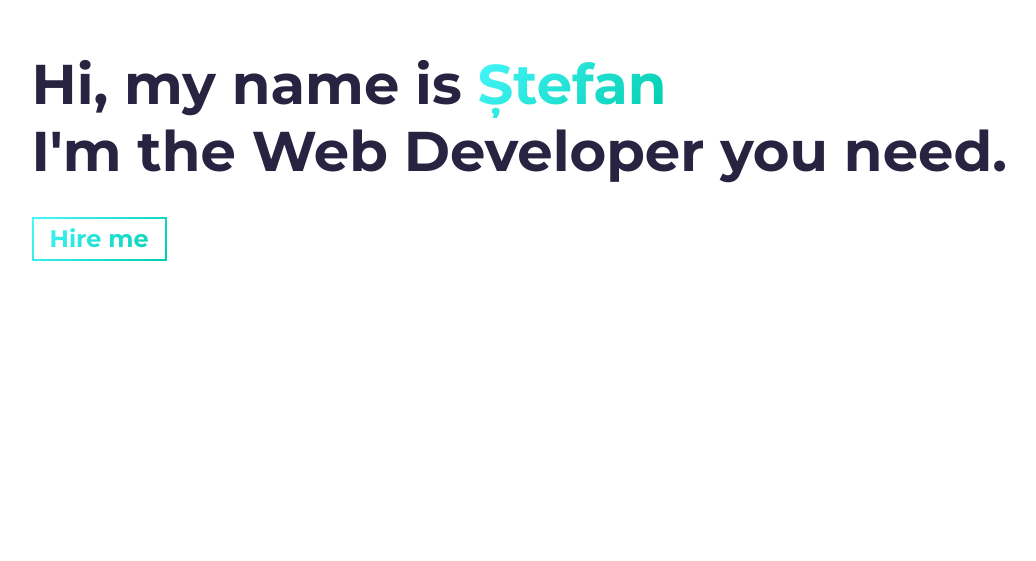
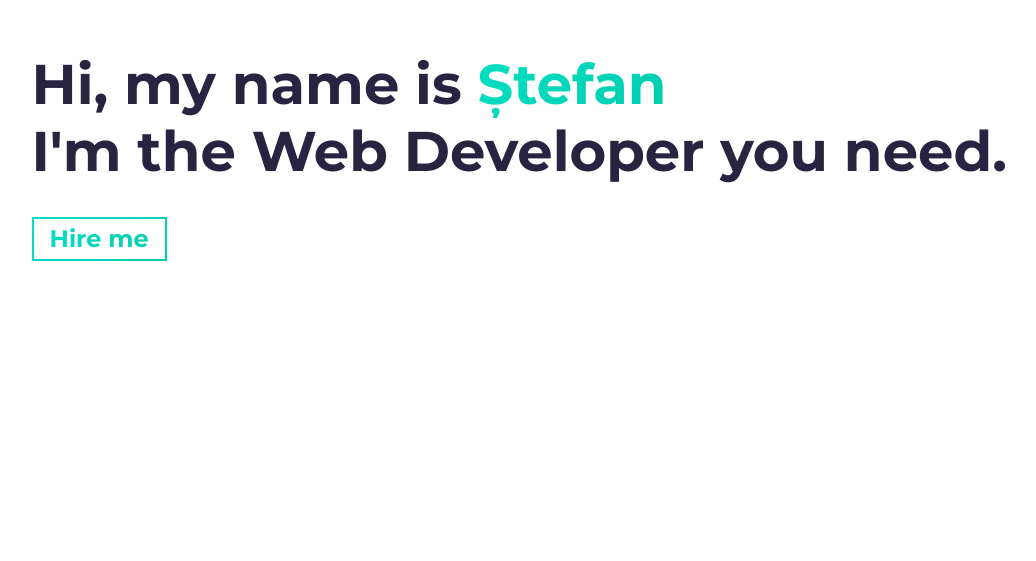
Before and after one commit to stefanpaiu/portfolio, a website built with Parcel: page src/index.html in a window 1280 px wide. Shown: the part 239-800 px from the top of the page, without its empty margins (46-1082 px from the left). Built offline with nearby package versions, Linux system fonts and the light colour scheme.

Commit message:
Other updates

```diff
--- a/src/sass/abstracts/_variables.scss
+++ b/src/sass/abstracts/_variables.scss
@@ -1,5 +1,5 @@
 // COLORS
-$primary-color: #47f7fd;
+$primary-color: #04dfc5;
 $secondary-color: #00cdac;
 
 $white-color: #fff;
```
Also changed, not shown: src/index.html (+0 -11 lines).
